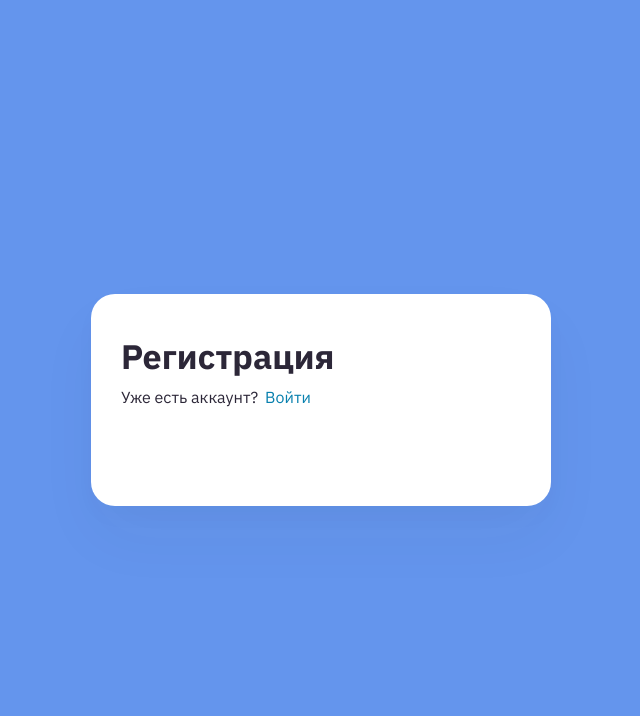
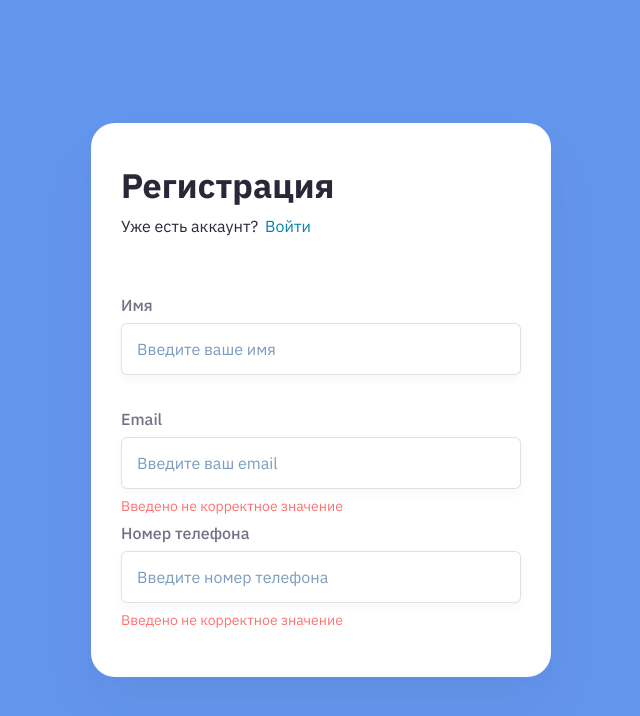
Before and after one commit to DmitriBelski/registration-form-validation, a React (Create React App) app: page / in a window 1280 px wide. Shown: the top 716 px of the page, without its empty margins (319-959 px from the left). Built offline with nearby package versions, Linux system fonts and the light colour scheme.

Commit message:
Add input group to layout

```diff
--- a/src/App.scss
+++ b/src/App.scss
@@ -20,6 +20,10 @@
   &__header {
     margin-bottom: 58px;
   }
+
+  &__group {
+    margin-bottom: 34px;
+  }
 }
 
 .header {
@@ -35,3 +39,18 @@
     margin-left: 6px;
   }
 }
+
+.input-group {
+  display: -ms-grid;
+  display: grid;
+  position: relative;
+
+  &__label {
+    margin-bottom: 7px;
+  }
+
+  &__message {
+    position: absolute;
+    bottom: -26px;
+  }
+}
--- a/src/App.tsx
+++ b/src/App.tsx
@@ -13,6 +13,21 @@ function App() {
             </a>
           </span>
         </div>
+        <label className="input-group form__group" htmlFor="name">
+          <span className="input-group__label text-label-regular">Имя</span>
+          <input className="input-group__input input text-input" type="text" id="name" placeholder="Введите ваше имя" />
+          <span className="input-group__message text-danger" hidden>Введено не корректное значение</span>
+        </label>
+        <label className="input-group form__group" htmlFor="email">
+          <span className="input-group__label text-label-regular">Email</span>
+          <input className="input-group__input input text-input" type="email" id="email" placeholder="Введите ваш email" />
+          <span className="input-group__message text-danger">Введено не корректное значение</span>
+        </label>
+        <label className="input-group form__group" htmlFor="cell">
+          <span className="input-group__label text-label-regular">Номер телефона</span>
+          <input className="input-group__input input text-input" type="tel" id="cell" placeholder="Введите номер телефона" />
+          <span className="input-group__message text-danger">Введено не корректное значение</span>
+        </label>
       </form>
     </div>
   )
--- a/src/styles/utils.scss
+++ b/src/styles/utils.scss
@@ -1,5 +1,24 @@
 @import './variables.scss';
 @import './typography.scss';
+
+.input {
+  box-sizing: border-box;
+  padding: 16px 50px 15px 16px;
+  background-color: $color-secondary-contrast;
+  border: none;
+  border-radius: $default-border-radius;
+  box-shadow: $input-regular-border-shadow, $input-box-shadow;
+
+  &:focus {
+    outline: none;
+    box-shadow: $input-focus-border-shadow, $input-box-shadow;
+    @include default-transition(box-shadow);
+  }
+
+  &::placeholder {
+    color: $color-accent-light;
+  }
+}
 
 .link {
   text-decoration: none;
```
